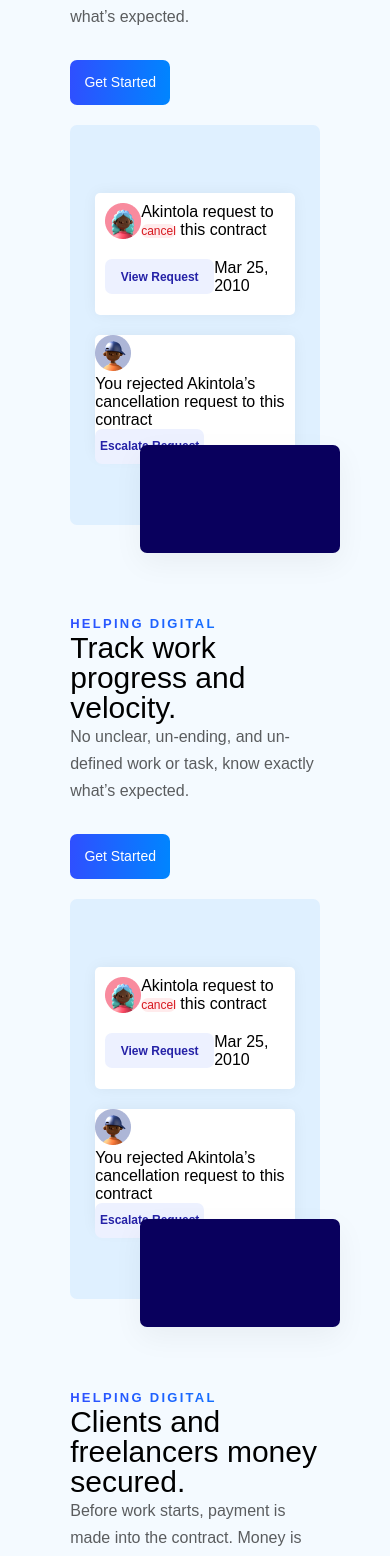
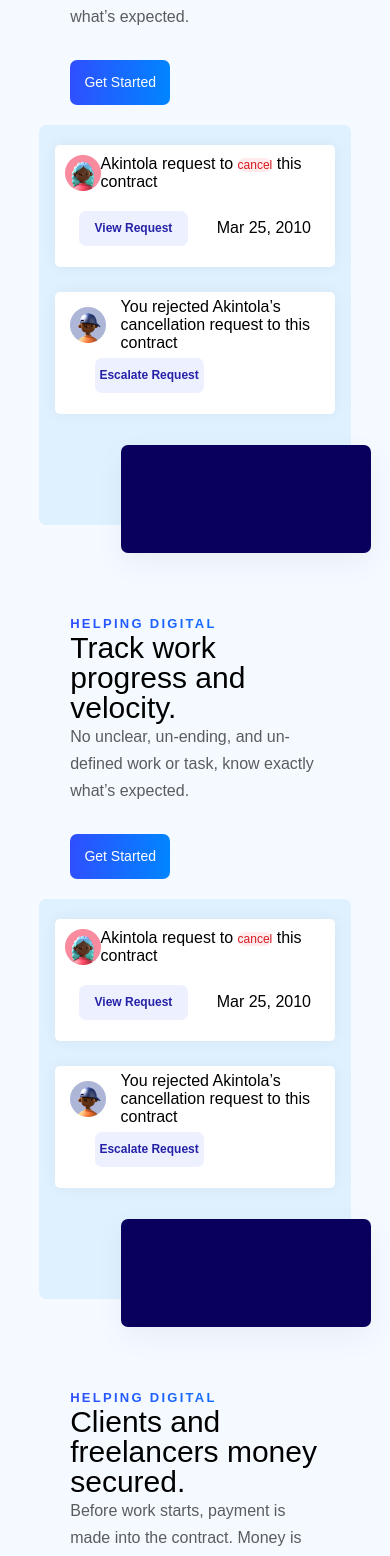
Before and after one commit to kennyjosef/smarg, a React (Create React App) app: page / in a window 390 px wide. Shown: the part 2169-3725 px from the top of the page. Built offline with nearby package versions, Linux system fonts and the light colour scheme.

Commit message:
general working

```diff
--- a/src/Components/Solution/Solution.js
+++ b/src/Components/Solution/Solution.js
@@ -35,11 +35,11 @@ const Solution = () => {
                         </div>
                     </div>
                     <div className={classes.two}>
-                        <div >
+                        <div className={classes.twoTwo} >
                             <img src={Logo8} alt="pic"/>
                             <p>You rejected Akintola’s cancellation request to this contract</p>
                         </div>
-                        <div>
+                        <div className={classes.twoTwoBtn}>
                             <SoluButton name="Escalate Request"/>
                         </div>
                     </div>
@@ -61,11 +61,11 @@ const Solution = () => {
                         </div>
                     </div>
                     <div className={classes.two}>
-                        <div >
+                        <div className={classes.twoTwo}>
                             <img src={Logo8} alt="pic"/>
                             <p>You rejected Akintola’s cancellation request to this contract</p>
                         </div>
-                        <div>
+                        <div className={classes.twoTwoBtn}>
                             <SoluButton name="Escalate Request"/>
                         </div>
                     </div>
--- a/src/Components/Solution/Solution.module.css
+++ b/src/Components/Solution/Solution.module.css
@@ -153,6 +153,17 @@
     /* justify-content: space-between; */
     align-items: center;
 }
+.twoTwo{
+    display: flex;
+    align-items: center;
+    /* padding: 5px 10px; */
+}
+.twoTwo img{
+    padding: 15px;
+}
+.twoTwoBtn{
+    margin-left: 40px;
+}
 .twoOne span{
     width: 48px;
     height: 40px;
@@ -196,7 +207,7 @@
         margin-bottom: 20px;
     }
     .content2{
-        width: 80%;
+        width: 100%;
         margin: auto;
         /* position: unset; */
     }
@@ -207,14 +218,18 @@
     }
     .twocards{
         width: 100%;
+        gap: 5px;
+        height: auto;
     }
     .two{
-        width: 80%;
+        width: 90%;
+        margin: auto;
+        margin-top: 20px;
     }
     .move{
         width: 80%;
         right: -20px;
-        top: 320px
+        top: 320px;
         /* position: unset; */
     }
     .great{
```
Also changed, not shown: src/Assests/circle.png (added).
